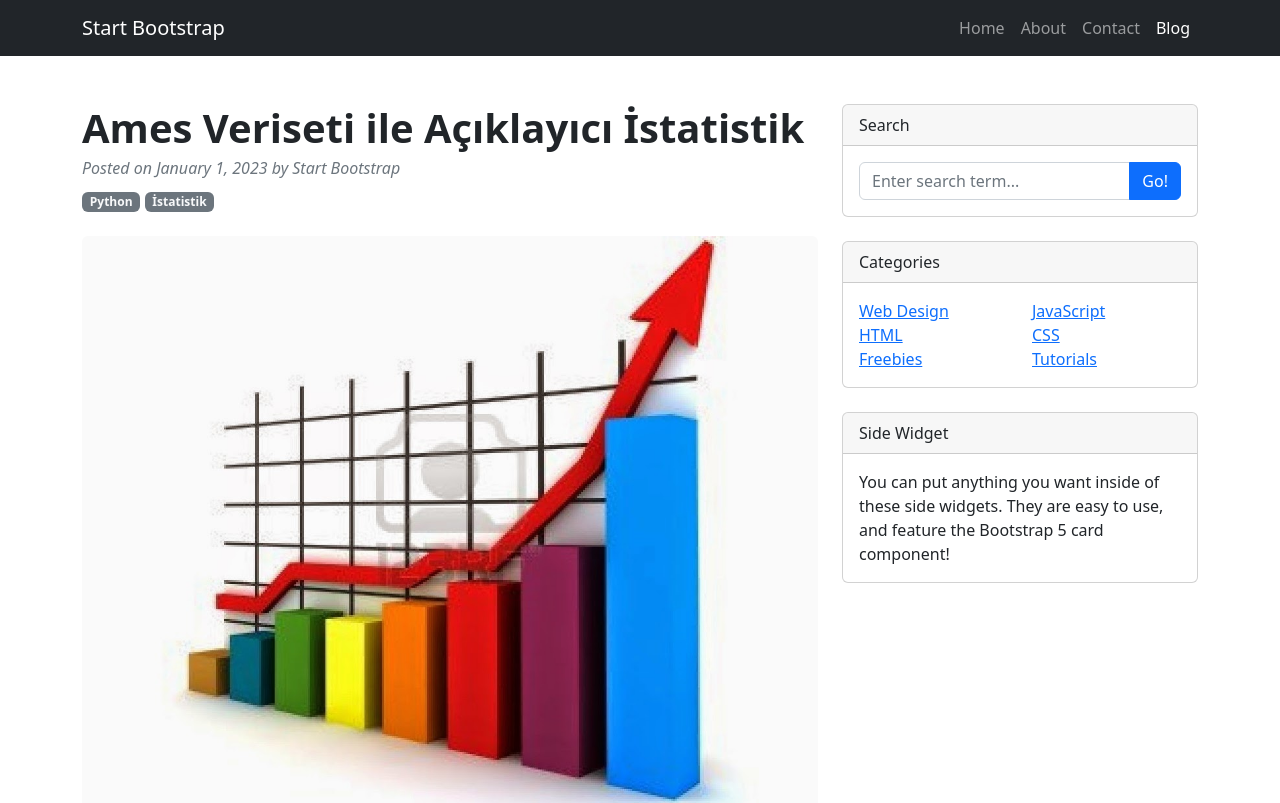
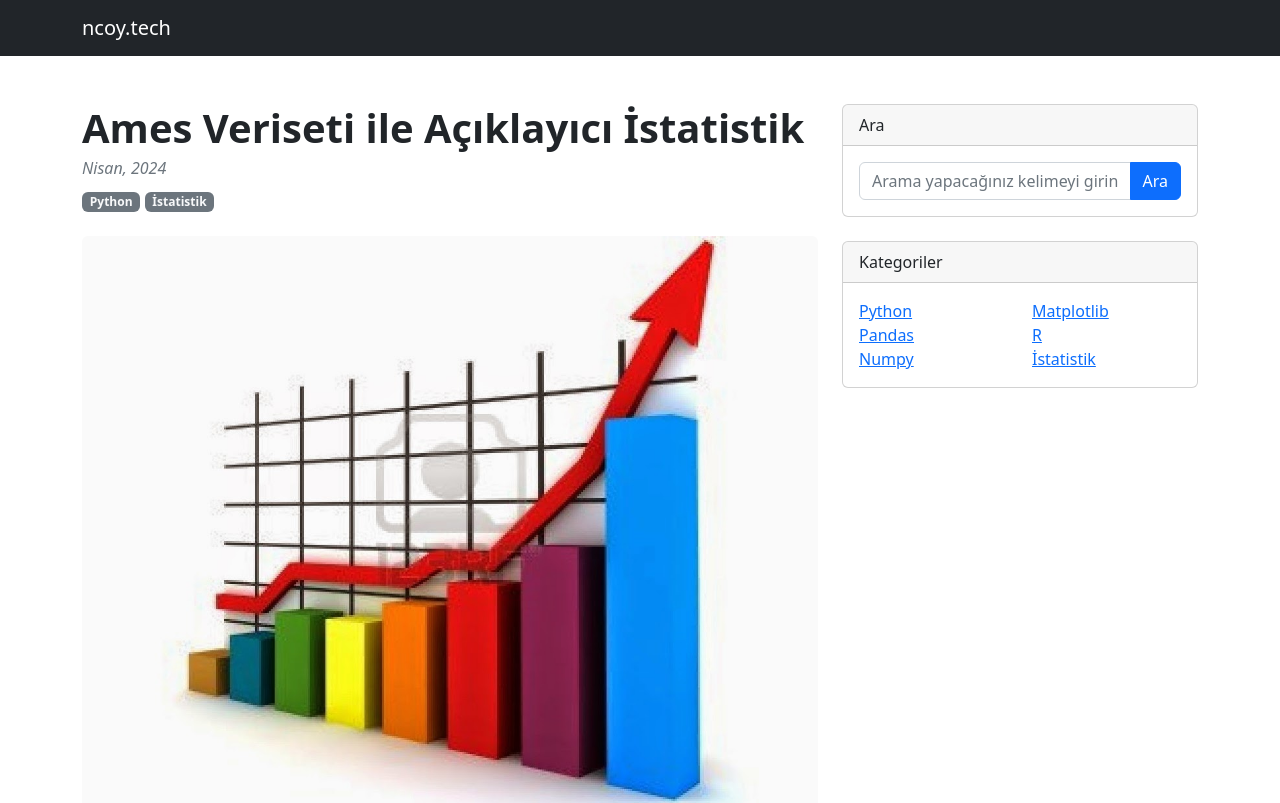
Before and after one commit to ncoytech/ncoytech.github.io, a plain HTML site: page posts/2.html in a window 1280 px wide. Shown: the top 803 px of the page. Drawn offline with nearby package versions, Linux system fonts and the light colour scheme.

Commit message:
Update 2.html

```diff
--- a/posts/2.html
+++ b/posts/2.html
@@ -5,7 +5,7 @@
         <meta name="viewport" content="width=device-width, initial-scale=1, shrink-to-fit=no" />
         <meta name="description" content="" />
         <meta name="author" content="" />
-        <title>Blog Post - Start Bootstrap Template</title>
+        <title>Ames Veriseti ile Açıklayıcı İstatistik</title>
         <!-- Favicon-->
         <link rel="icon" type="image/x-icon" href="assets/favicon.ico" />
         <!-- Core theme CSS (includes Bootstrap)-->
@@ -15,16 +15,7 @@
         <!-- Responsive navbar-->
         <nav class="navbar navbar-expand-lg navbar-dark bg-dark">
             <div class="container">
-                <a class="navbar-brand" href="#!">Start Bootstrap</a>
-                <button class="navbar-toggler" type="button" data-bs-toggle="collapse" data-bs-target="#navbarSupportedContent" aria-controls="navbarSupportedContent" aria-expanded="false" aria-label="Toggle navigation"><span class="navbar-toggler-icon"></span></button>
-                <div class="collapse navbar-collapse" id="navbarSupportedContent">
-                    <ul class="navbar-nav ms-auto mb-2 mb-lg-0">
-                        <li class="nav-item"><a class="nav-link" href="#">Home</a></li>
-                        <li class="nav-item"><a class="nav-link" href="#!">About</a></li>
-                        <li class="nav-item"><a class="nav-link" href="#!">Contact</a></li>
-                        <li class="nav-item"><a class="nav-link active" aria-current="page" href="#">Blog</a></li>
-                    </ul>
-                </div>
+                <a class="navbar-brand" href="#!">ncoy.tech</a>
             </div>
         </nav>
         <!-- Page content-->
@@ -38,7 +29,7 @@
                             <!-- Post title-->
                             <h1 class="fw-bolder mb-1">Ames Veriseti ile Açıklayıcı İstatistik</h1>
                             <!-- Post meta content-->
-                            <div class="text-muted fst-italic mb-2">Posted on January 1, 2023 by Start Bootstrap</div>
+                            <div class="text-muted fst-italic mb-2">Nisan, 2024</div>
                             <!-- Post categories-->
                             <a class="badge bg-secondary text-decoration-none link-light" href="#!">Python</a>
                             <a class="badge bg-secondary text-decoration-none link-light" href="#!">İstatistik</a>
@@ -149,47 +140,43 @@ Satışların %50 si 129950 ile  209750 değerleri arasında ve 159900 civarınd
                 <div class="col-lg-4">
                     <!-- Search widget-->
                     <div class="card mb-4">
-                        <div class="card-header">Search</div>
+                        <div class="card-header">Ara</div>
                         <div class="card-body">
                             <div class="input-group">
-                                <input class="form-control" type="text" placeholder="Enter search term..." aria-label="Enter search term..." aria-describedby="button-search" />
-                                <button class="btn btn-primary" id="button-search" type="button">Go!</button>
+                                <input class="form-control" type="text" placeholder="Arama yapacağınız kelimeyi girin" aria-label="Enter search term..." aria-describedby="button-search" />
+                                <button class="btn btn-primary" id="button-search" type="button">Ara</button>
                             </div>
                         </div>
                     </div>
                     <!-- Categories widget-->
                     <div class="card mb-4">
-                        <div class="card-header">Categories</div>
+                        <div class="card-header">Kategoriler</div>
                         <div class="card-body">
                             <div class="row">
                                 <div class="col-sm-6">
                                     <ul class="list-unstyled mb-0">
-                                        <li><a href="#!">Web Design</a></li>
-                                        <li><a href="#!">HTML</a></li>
-                                        <li><a href="#!">Freebies</a></li>
+                                        <li><a href="#!">Python</a></li>
+                                        <li><a href="#!">Pandas</a></li>
+                                        <li><a href="#!">Numpy</a></li>
                                     </ul>
                                 </div>
                                 <div class="col-sm-6">
                                     <ul class="list-unstyled mb-0">
-                                        <li><a href="#!">JavaScript</a></li>
-                                        <li><a href="#!">CSS</a></li>
-                                        <li><a href="#!">Tutorials</a></li>
+                                        <li><a href="#!">Matplotlib</a></li>
+                                        <li><a href="#!">R</a></li>
+                                        <li><a href="#!">İstatistik</a></li>
                                     </ul>
                                 </div>
                             </div>
                         </div>
                     </div>
                     <!-- Side widget-->
-                    <div class="card mb-4">
-                        <div class="card-header">Side Widget</div>
-                        <div class="card-body">You can put anything you want inside of these side widgets. They are easy to use, and feature the Bootstrap 5 card component!</div>
-                    </div>
                 </div>
             </div>
         </div>
         <!-- Footer-->
         <footer class="py-5 bg-dark">
-            <div class="container"><p class="m-0 text-center text-white">Copyright &copy; Your Website 2023</p></div>
+            <div class="container"><p class="m-0 text-center text-white">Copyright &copy; ncoy.tech 2024</p></div>
         </footer>
         <!-- Bootstrap core JS-->
         <script src="https://cdn.jsdelivr.net/npm/bootstrap@5.2.3/dist/js/bootstrap.bundle.min.js"></script>
```
